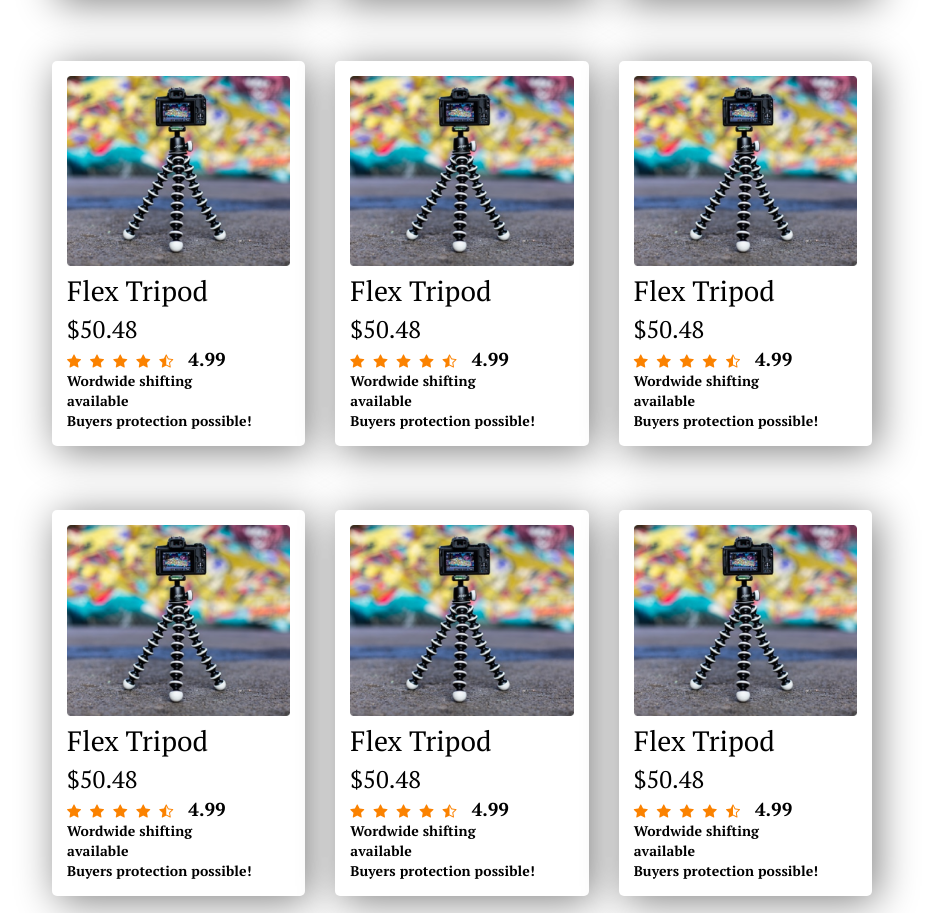
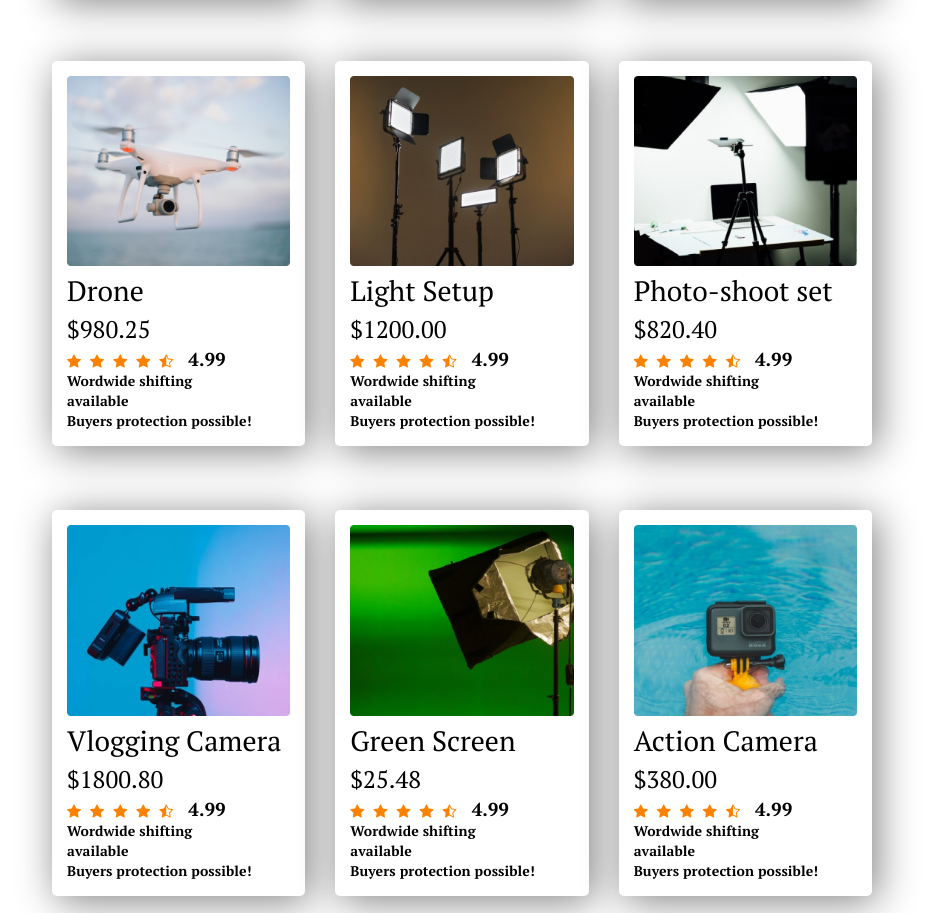
Before and after one commit to ahadsaim9/influencer-gear, a plain HTML site: page index.html in a window 1280 px wide. Shown: the part 1336-2249 px from the top of the page, without its empty margins (178-1111 px from the left). Drawn offline with nearby package versions, Linux system fonts and the light colour scheme.

Commit message:
add photo

```diff
--- a/index.html
+++ b/index.html
@@ -102,16 +102,16 @@
         </div>
         <!----------product-Box-3 ---------->
         <div class="product-box">
-          <img src="images/tripod.png" alt="" />
-          <h1>Flex Tripod</h1>
-          <h2>$50.48</h2>
+          <img src="images/airpod.png" alt="" />
+          <h1>Airbuds</h1>
+          <h2>$100.00</h2>
           <h3>
             <i class="bi bi-star-fill"></i>
             <i class="bi bi-star-fill"></i>
             <i class="bi bi-star-fill"></i>
             <i class="bi bi-star-fill"></i>
             <i class="bi bi-star-half"></i>
-             <span class="rating">4.99</span>
+            <span class="rating">4.99</span>
           </h3>
           <p>
             Wordwide shifting <br />
@@ -121,9 +121,9 @@
         </div>
         <!----------product-Box-4 ---------->
         <div class="product-box">
-          <img src="images/tripod.png" alt="" />
-          <h1>Flex Tripod</h1>
-          <h2>$50.48</h2>
+          <img src="images/drone.png" alt="" />
+          <h1>Drone</h1>
+          <h2>$980.25</h2>
           <h3>
             <i class="bi bi-star-fill"></i>
             <i class="bi bi-star-fill"></i>
@@ -140,16 +140,16 @@
         </div>
         <!----------product-Box-5 ---------->
         <div class="product-box">
-          <img src="images/tripod.png" alt="" />
-          <h1>Flex Tripod</h1>
-          <h2>$50.48</h2>
+          <img src="images/lights.png" alt="" />
+          <h1>Light Setup</h1>
+          <h2>$1200.00</h2>
           <h3>
             <i class="bi bi-star-fill"></i>
             <i class="bi bi-star-fill"></i>
             <i class="bi bi-star-fill"></i>
             <i class="bi bi-star-fill"></i>
             <i class="bi bi-star-half"></i>
-             <span class="rating">4.99</span>
+            <span class="rating">4.99</span>
           </h3>
           <p>
             Wordwide shifting <br />
@@ -159,16 +159,16 @@
         </div>
         <!----------product-Box-6 ---------->
         <div class="product-box">
-          <img src="images/tripod.png" alt="" />
-          <h1>Flex Tripod</h1>
-          <h2>$50.48</h2>
+          <img src="images/setup.png" alt="" />
+          <h1>Photo-shoot set</h1>
+          <h2>$820.40</h2>
           <h3>
             <i class="bi bi-star-fill"></i>
             <i class="bi bi-star-fill"></i>
             <i class="bi bi-star-fill"></i>
             <i class="bi bi-star-fill"></i>
             <i class="bi bi-star-half"></i>
-             <span class="rating">4.99</span>
+            <span class="rating">4.99</span>
           </h3>
           <p>
             Wordwide shifting <br />
@@ -178,9 +178,9 @@
         </div>
         <!----------product-Box-7 ---------->
         <div class="product-box">
-          <img src="images/tripod.png" alt="" />
-          <h1>Flex Tripod</h1>
-          <h2>$50.48</h2>
+          <img src="images/camera.png" alt="" />
+          <h1>Vlogging Camera</h1>
+          <h2>$1800.80</h2>
           <h3>
             <i class="bi bi-star-fill"></i>
             <i class="bi bi-star-fill"></i>
@@ -197,16 +197,16 @@
         </div>
         <!----------product-Box-8 ---------->
         <div class="product-box">
-          <img src="images/tripod.png" alt="" />
-          <h1>Flex Tripod</h1>
-          <h2>$50.48</h2>
+          <img src="images/single-light.png" alt="" />
+          <h1>Green Screen</h1>
+          <h2>$25.48</h2>
           <h3>
             <i class="bi bi-star-fill"></i>
             <i class="bi bi-star-fill"></i>
             <i class="bi bi-star-fill"></i>
             <i class="bi bi-star-fill"></i>
             <i class="bi bi-star-half"></i>
-             <span class="rating">4.99</span>
+            <span class="rating">4.99</span>
           </h3>
           <p>
             Wordwide shifting <br />
@@ -216,16 +216,16 @@
         </div>
         <!----------product-Box-9 ---------->
         <div class="product-box">
-          <img src="images/tripod.png" alt="" />
-          <h1>Flex Tripod</h1>
-          <h2>$50.48</h2>
+          <img src="images/action.png" alt="" />
+          <h1>Action Camera</h1>
+          <h2>$380.00</h2>
           <h3>
             <i class="bi bi-star-fill"></i>
             <i class="bi bi-star-fill"></i>
             <i class="bi bi-star-fill"></i>
             <i class="bi bi-star-fill"></i>
             <i class="bi bi-star-half"></i>
-             <span class="rating">4.99</span>
+            <span class="rating">4.99</span>
           </h3>
           <p>
             Wordwide shifting <br />
--- a/style/style.css
+++ b/style/style.css
@@ -106,8 +106,7 @@ body {
   margin: 17px auto;
   padding: 15px;
   box-shadow: 5px 5px 40px grey;
-  border-radius: 5px
-  ;
+  border-radius: 5px;
 }
 
 .product-box img {
@@ -123,21 +122,21 @@ body {
   font-size: 24px;
   line-height: 150%;
 }
-.product-box p{
+.product-box p {
   font-weight: 700;
   font-size: 14px;
   line-height: 143%;
-letter-spacing: .1px;
+  letter-spacing: 0.1px;
 }
-.product-box h3 i{
-    color: #FB8200;
+.product-box h3 i {
+  color: #fb8200;
   font-size: 14px;
-    padding-left:4px;
+  padding-left: 4px;
 }
-.product-box h3 i:first-child{
+.product-box h3 i:first-child {
   padding-left: 0;
 }
 
-.product-box h3 .rating{
+.product-box h3 .rating {
   margin-left: 10px;
 }
```
Lines whose indentation alone changed are shown as unchanged.
